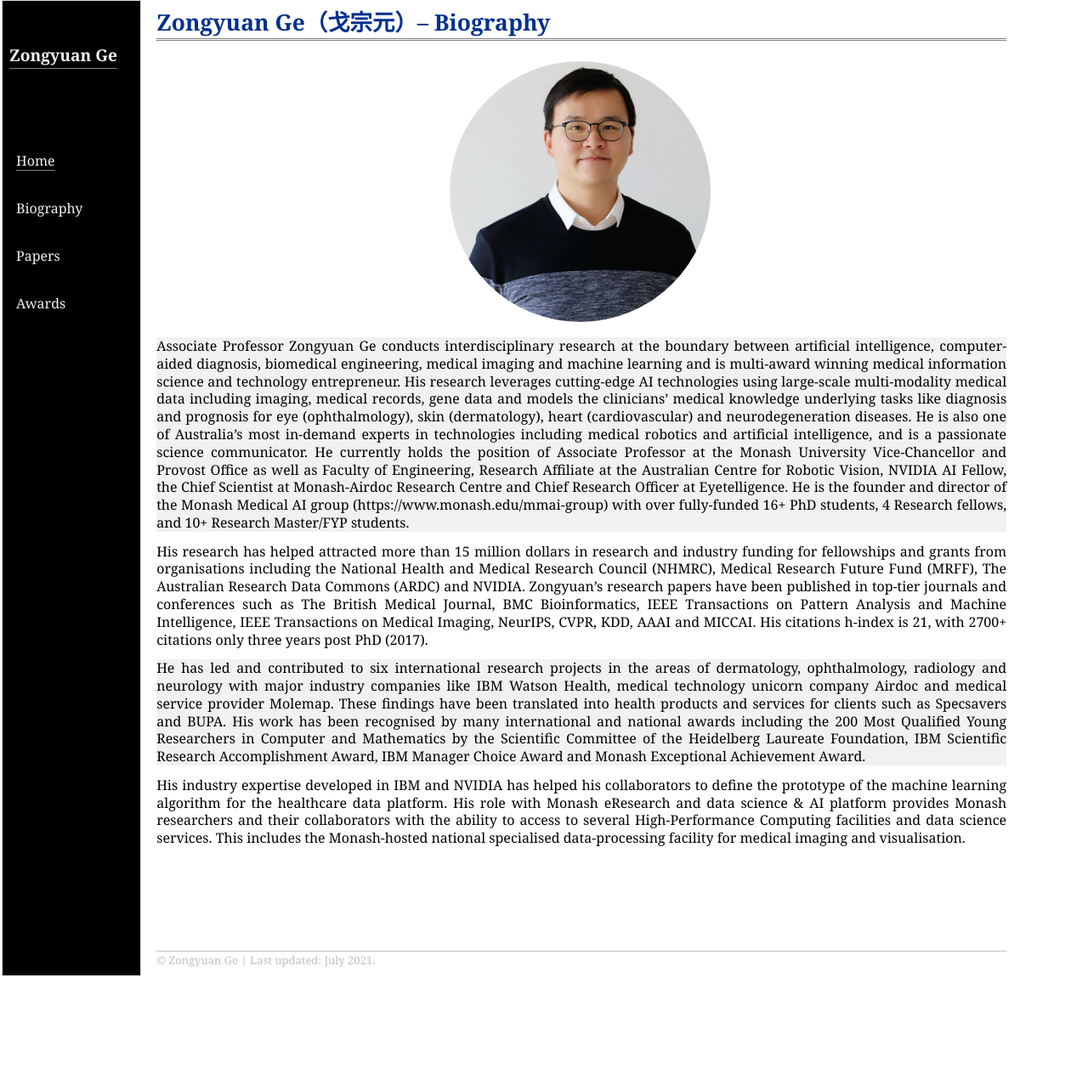
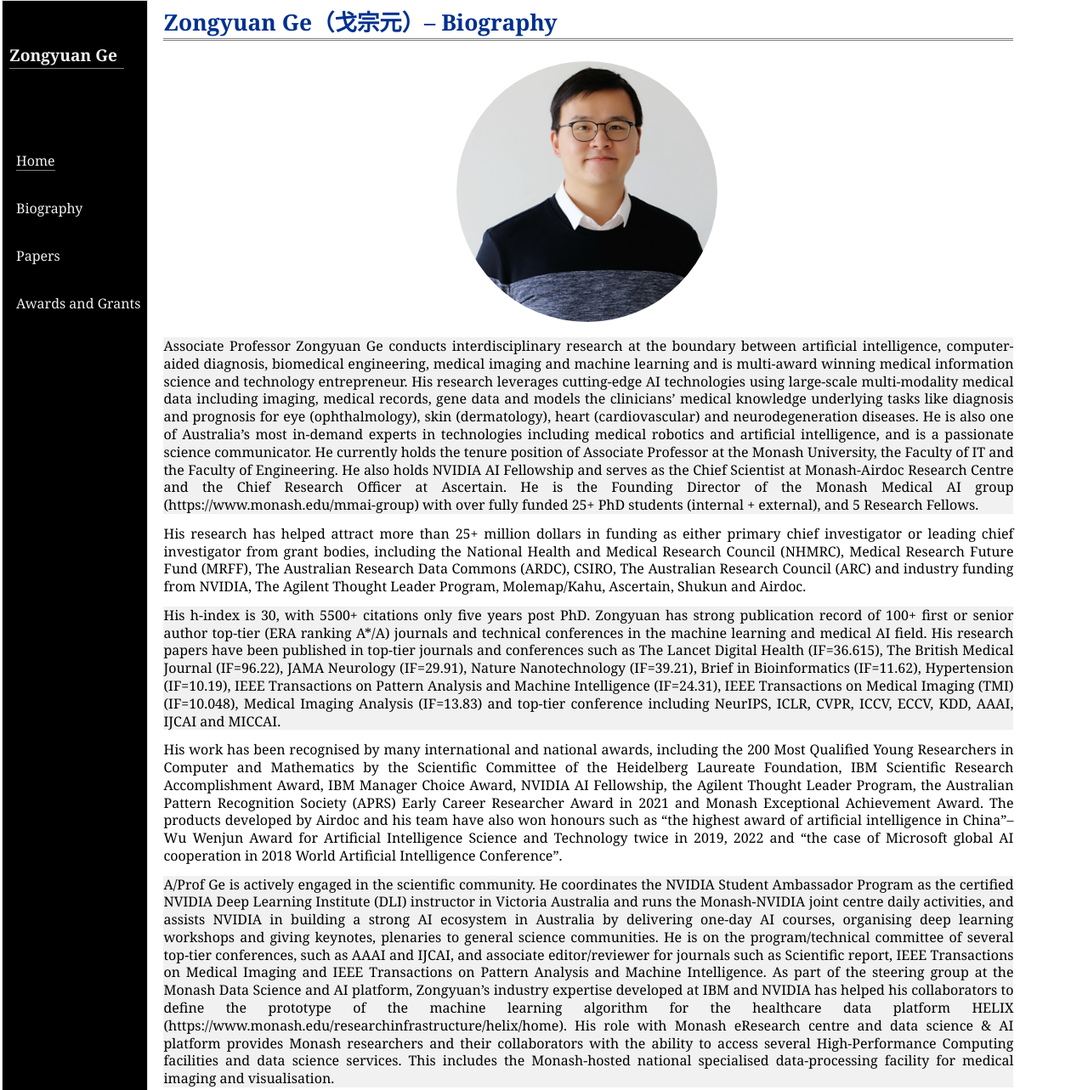
Before and after one commit to zongyuange/zongyuange.github.io, a plain HTML site: page biography.html in a window 1280 px wide. Shown: the part 2-1285 px from the top of the page at 85% size. Before the commit the page ends 1161 px from the top, so only its background shows below. Drawn offline with Linux system fonts and the light colour scheme.

Commit message:
update 2

```diff
--- a/biography.html
+++ b/biography.html
@@ -15,7 +15,7 @@
 <div class="menu-item"><a href="index.html" class="current">Home</a></div>
 <div class="menu-item"><a href="biography.html">Biography</a></div>
 <div class="menu-item"><a href="papers.html">Papers</a></div>
-<div class="menu-item"><a href="awards.html">Awards</a></div>
+<div class="menu-item"><a href="awards.html">Awards and Grants</a></div>
 <!-- <div class="menu-category">Research</div> -->
 <!-- <div class="menu-item"><a href="books.html">Books</a></div>
  -->
@@ -41,14 +41,15 @@
 </p>
 
 <tr>
-<p id="bk-color">Associate Professor Zongyuan Ge conducts interdisciplinary research at the boundary between artificial intelligence, computer-aided diagnosis, biomedical engineering, medical imaging and machine learning and is multi-award winning medical information science and technology entrepreneur. His research leverages cutting-edge AI technologies using large-scale multi-modality medical data including imaging, medical records, gene data and models the clinicians’ medical knowledge underlying tasks like diagnosis and prognosis for eye (ophthalmology), skin (dermatology), heart (cardiovascular) and neurodegeneration diseases. He is also one of Australia’s most in-demand experts in technologies including medical robotics and artificial intelligence, and is a passionate science communicator. He currently holds the position of Associate Professor at the Monash University Vice-Chancellor and Provost Office as well as Faculty of Engineering, Research Affiliate at the Australian Centre for Robotic Vision, NVIDIA AI Fellow, the Chief Scientist at Monash-Airdoc Research Centre and Chief Research Officer at Eyetelligence. He is the founder and director of the Monash Medical AI group (https://www.monash.edu/mmai-group) with over fully-funded 16+ PhD students, 4 Research fellows, and 10+ Research Master/FYP students.</p>
+<p id="bk-color">Associate Professor Zongyuan Ge conducts interdisciplinary research at the boundary between artificial intelligence, computer-aided diagnosis, biomedical engineering, medical imaging and machine learning and is multi-award winning medical information science and technology entrepreneur. His research leverages cutting-edge AI technologies using large-scale multi-modality medical data including imaging, medical records, gene data and models the clinicians’ medical knowledge underlying tasks like diagnosis and prognosis for eye (ophthalmology), skin (dermatology), heart (cardiovascular) and neurodegeneration diseases. He is also one of Australia’s most in-demand experts in technologies including medical robotics and artificial intelligence, and is a passionate science communicator. He currently holds the tenure position of Associate Professor at the Monash University, the Faculty of IT and the Faculty of Engineering. He also holds NVIDIA AI Fellowship and serves as the Chief Scientist at Monash-Airdoc Research Centre and the Chief Research Officer at Ascertain. He is the Founding Director of the Monash Medical AI group (https://www.monash.edu/mmai-group) with over fully funded 25+ PhD students (internal + external), and 5 Research Fellows. </p>
 
-<p>His research has helped attracted more than 15 million dollars in research and industry funding for fellowships and grants from organisations including the National Health and Medical Research Council (NHMRC), Medical Research Future Fund (MRFF), The Australian Research Data Commons (ARDC) and NVIDIA. Zongyuan’s research papers have been published in top-tier journals and conferences such as The British Medical Journal, BMC Bioinformatics, IEEE Transactions on Pattern Analysis and Machine Intelligence, IEEE Transactions on Medical Imaging, NeurIPS, CVPR, KDD, AAAI and MICCAI. His citations h-index is 21, with 2700+ citations only three years post PhD (2017). </p>
+<p>His research has helped attract more than 25+ million dollars in funding as either primary chief investigator or leading chief investigator from grant bodies, including the National Health and Medical Research Council (NHMRC), Medical Research Future Fund (MRFF), The Australian Research Data Commons (ARDC), CSIRO, The Australian Research Council (ARC) and industry funding from NVIDIA, The Agilent Thought Leader Program, Molemap/Kahu, Ascertain, Shukun and Airdoc.  </p>
 
+<p id="bk-color">His h-index is 30, with 5500+ citations only five years post PhD. Zongyuan has strong publication record of 100+ first or senior author top-tier (ERA ranking A*/A) journals and technical conferences in the machine learning and medical AI field. His research papers have been published in top-tier journals and conferences such as The Lancet Digital Health (IF=36.615), The British Medical Journal (IF=96.22), JAMA Neurology (IF=29.91), Nature Nanotechnology (IF=39.21), Brief in Bioinformatics (IF=11.62), Hypertension (IF=10.19), IEEE Transactions on Pattern Analysis and Machine Intelligence (IF=24.31), IEEE Transactions on Medical Imaging (TMI) (IF=10.048), Medical Imaging Analysis (IF=13.83) and top-tier conference including NeurIPS, ICLR, CVPR, ICCV, ECCV, KDD, AAAI, IJCAI and MICCAI.  </p>
 
-<p id="bk-color">He has led and contributed to six international research projects in the areas of dermatology, ophthalmology, radiology and neurology with major industry companies like IBM Watson Health, medical technology unicorn company Airdoc and medical service provider Molemap. These findings have been translated into health products and services for clients such as Specsavers and BUPA. His work has been recognised by many international and national awards including the 200 Most Qualified Young Researchers in Computer and Mathematics by the Scientific Committee of the Heidelberg Laureate Foundation, IBM Scientific Research Accomplishment Award, IBM Manager Choice Award and Monash Exceptional Achievement Award. </p>
+<p>His work has been recognised by many international and national awards, including the 200 Most Qualified Young Researchers in Computer and Mathematics by the Scientific Committee of the Heidelberg Laureate Foundation, IBM Scientific Research Accomplishment Award, IBM Manager Choice Award, NVIDIA AI Fellowship, the Agilent Thought Leader Program, the Australian Pattern Recognition Society (APRS) Early Career Researcher Award in 2021 and Monash Exceptional Achievement Award. The products developed by Airdoc and his team have also won honours such as “the highest award of artificial intelligence in China”–Wu Wenjun Award for Artificial Intelligence Science and Technology twice in 2019, 2022 and “the case of Microsoft global AI cooperation in 2018 World Artificial Intelligence Conference”.  </p>
 
-<p>His industry expertise developed in IBM and NVIDIA has helped his collaborators to define the prototype of the machine learning algorithm for the healthcare data platform. His role with Monash eResearch and data science & AI platform provides Monash researchers and their collaborators with the ability to access to several High-Performance Computing facilities and data science services. This includes the Monash-hosted national specialised data-processing facility for medical imaging and visualisation.</p>
+<p id="bk-color">A/Prof Ge is actively engaged in the scientific community. He coordinates the NVIDIA Student Ambassador Program as the certified NVIDIA Deep Learning Institute (DLI) instructor in Victoria Australia and runs the Monash-NVIDIA joint centre daily activities, and assists NVIDIA in building a strong AI ecosystem in Australia by delivering one-day AI courses, organising deep learning workshops and giving keynotes, plenaries to general science communities. He is on the program/technical committee of several top-tier conferences, such as AAAI and IJCAI, and associate editor/reviewer for journals such as Scientific report, IEEE Transactions on Medical Imaging and IEEE Transactions on Pattern Analysis and Machine Intelligence. As part of the steering group at the Monash Data Science and AI platform, Zongyuan’s industry expertise developed at IBM and NVIDIA has helped his collaborators to define the prototype of the machine learning algorithm for the healthcare data platform HELIX (https://www.monash.edu/researchinfrastructure/helix/home). His role with Monash eResearch centre and data science & AI platform provides Monash researchers and their collaborators with the ability to access several High-Performance Computing facilities and data science services. This includes the Monash-hosted national specialised data-processing facility for medical imaging and visualisation.</p>
 <br /><br />
 
 </p>
```
Also changed, not shown: index.html (+2 -2 lines).
